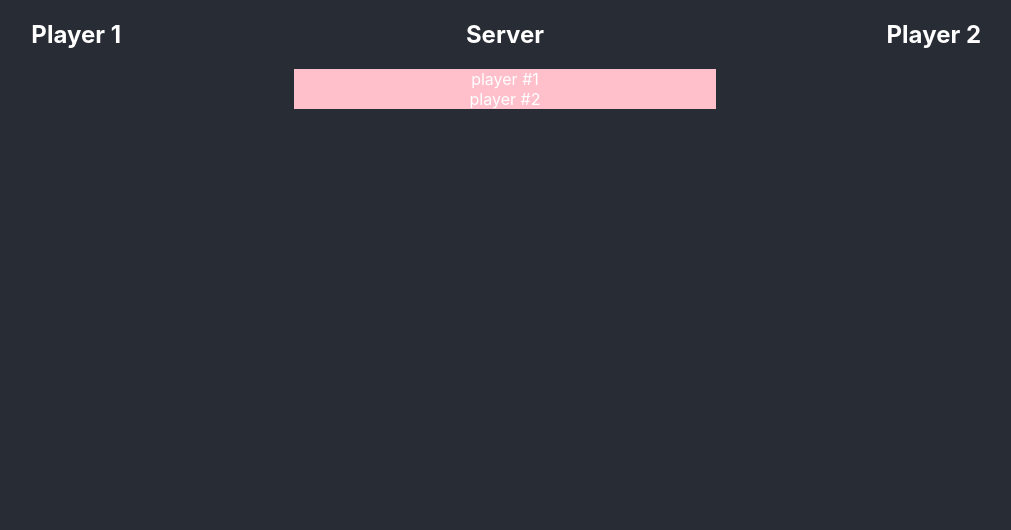
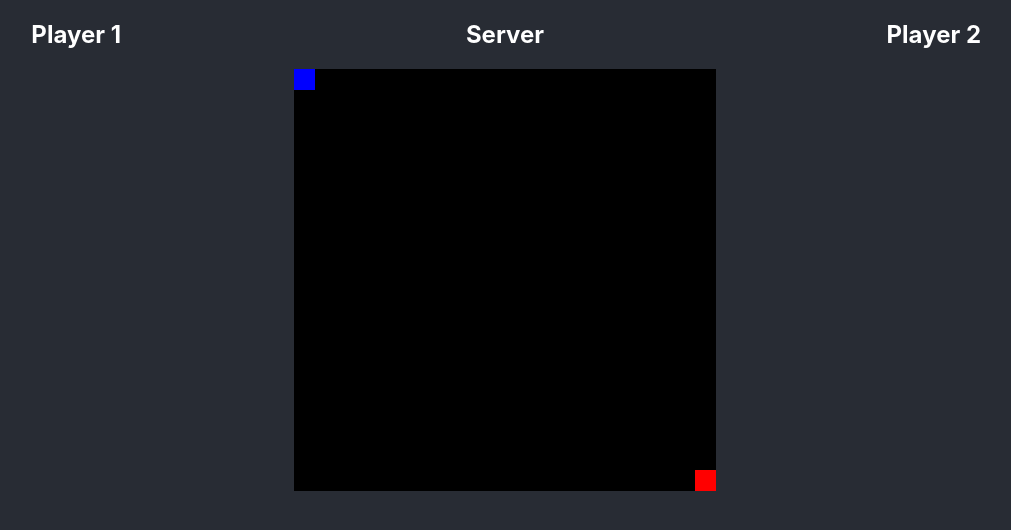
Before and after one commit to toolness/netcode-fun, a React (Create React App) app: page / in a window 1280 px wide. Shown: the top 530 px of the page, without its empty margins (135-1146 px from the left). Built offline with nearby package versions, Linux system fonts and the light colour scheme.

Commit message:
Add actual visualization.

```diff
--- a/src/App.tsx
+++ b/src/App.tsx
@@ -3,7 +3,7 @@ import './App.css';
 import { Player, Sim, SimViz } from './Sim';
 import { Vec2, VEC2_ZERO, vec2Subtract } from "./Vec2";
 
-const PLAYER_SIZE: Vec2 = {x: 10, y: 10};
+const PLAYER_SIZE: Vec2 = {x: 5, y: 5};
 const SIM_SIZE: Vec2 = {x: 100, y: 100};
 
 const INITIAL_P1: Player = {
--- /dev/null
+++ b/src/AspectRatio.tsx
@@ -0,0 +1,14 @@
+import React from 'react';
+
+export const AspectRatio: React.FC<{
+  width: number,
+  height: number,
+} & React.HTMLAttributes<HTMLDivElement>> = props => {
+  const {width, height, style, ...divProps} = props;
+
+  return <div style={{
+    ...style,
+    height: 0,
+    paddingTop: `${height / width * 100}%`
+  }} {...divProps}/>;
+};
--- a/src/Sim.css
+++ b/src/Sim.css
@@ -1,7 +1,16 @@
 .Sim-viz {
-  background: pink;
+  background: black;
+  position: relative;
 }
 
 .Player-viz {
+  position: absolute;
+}
 
+.Player-number-1 {
+  background: blue;
 }
+
+.Player-number-2 {
+  background: red;
+}
--- a/src/Sim.tsx
+++ b/src/Sim.tsx
@@ -1,6 +1,7 @@
 import React from 'react';
 import './Sim.css';
 import { Vec2, vec2Equals, VEC2_ZERO, vec2Add } from './Vec2';
+import { AspectRatio } from './AspectRatio';
 
 export interface Player {
   number: number;
@@ -48,16 +49,22 @@ export function nextSimState(s: Sim): Sim {
   };
 }
 
-export const PlayerViz: React.FC<{player: Player}> = (props) => {
+export const PlayerViz: React.FC<{player: Player, sim: Sim}> = ({player, sim}) => {
   return (
-    <div className="Player-viz">player #{props.player.number}</div>
+    <div className={`Player-viz Player-number-${player.number}`} style={{
+      width: `${player.size.x / sim.size.x * 100}%`,
+      top: `${player.position.y / sim.size.y * 100}%`,
+      left: `${player.position.x / sim.size.x * 100}%`,
+    }}>
+      <AspectRatio width={player.size.x} height={player.size.y} />
+    </div>
   );
 };
 
-export const SimViz: React.FC<{sim: Sim}> = (props) => {
+export const SimViz: React.FC<{sim: Sim}> = ({sim}) => {
   return (
-    <div className="Sim-viz">
-      {props.sim.players.map(player => <PlayerViz player={player} />)}
-    </div>
+    <AspectRatio className="Sim-viz" width={sim.size.x} height={sim.size.y}>
+      {sim.players.map(player => <PlayerViz key={player.number} player={player} sim={sim} />)}
+    </AspectRatio>
   );
 };
```
